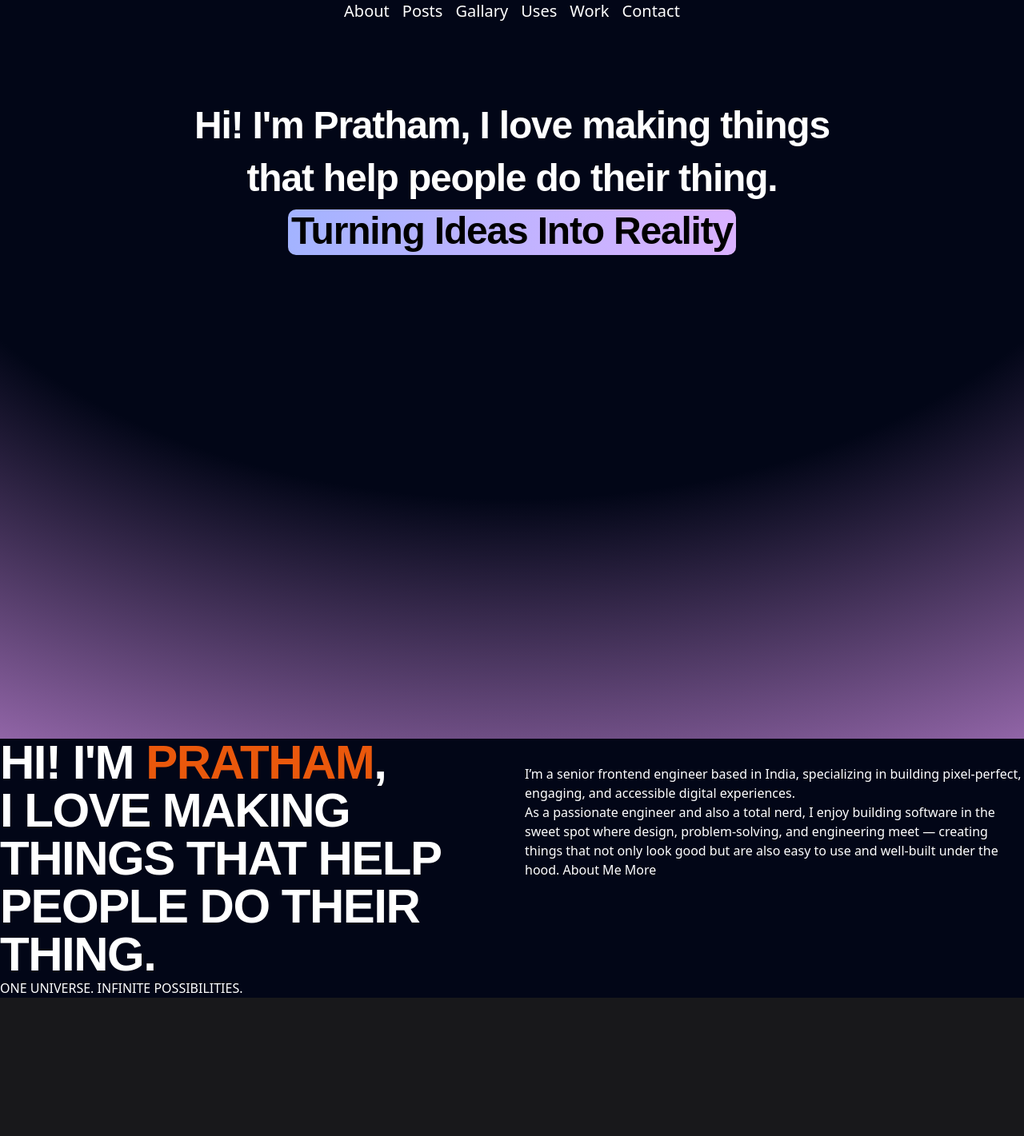
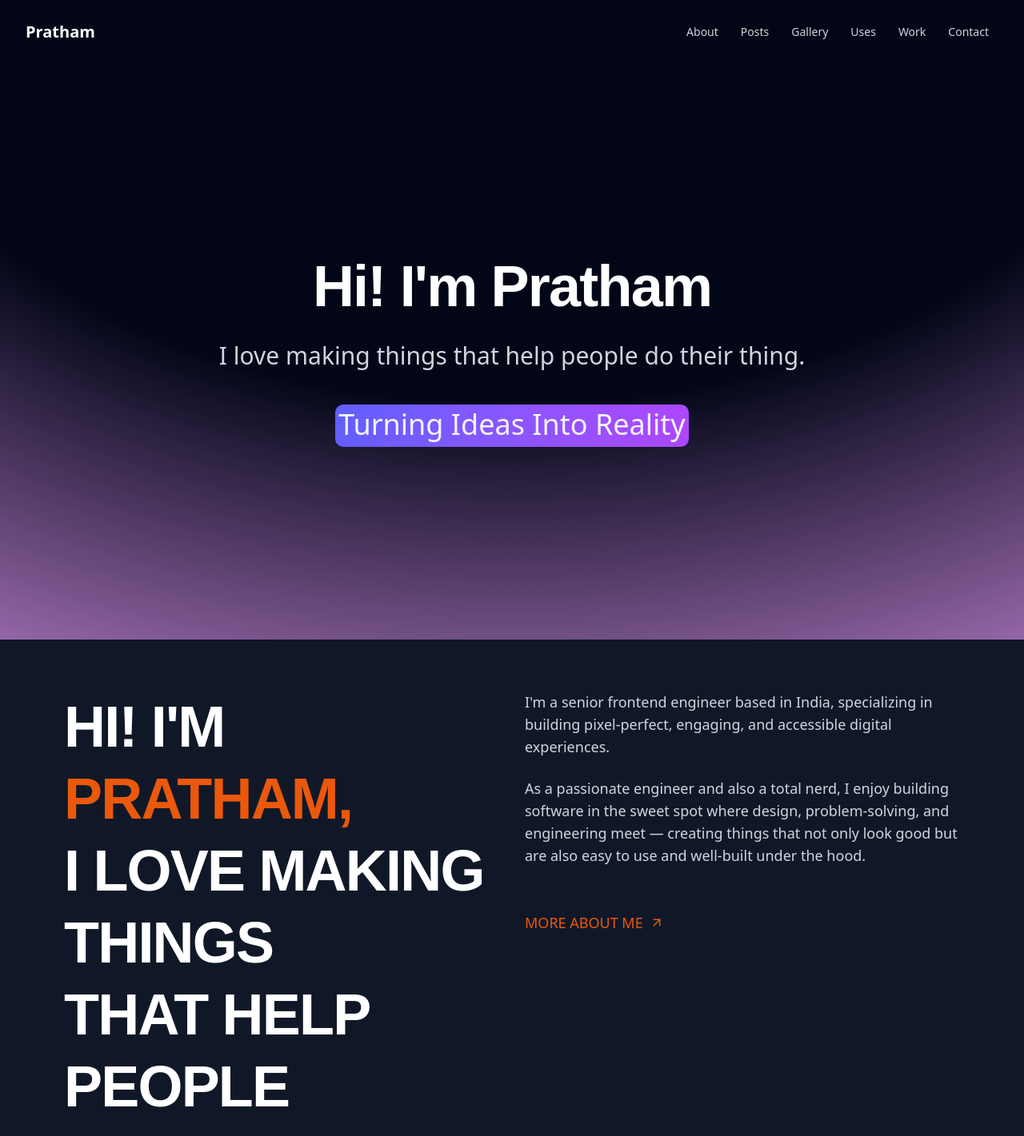
Before and after one commit to prathamisonline/portfolio, a Next.js app: page / in a window 1280 px wide. Shown: the top 1421 px of the page at 80% size. Before the commit the page ends 1248 px from the top, so only its background shows below. Built offline with nearby package versions, Linux system fonts and the light colour scheme; a web font is replaced by a local one.

Commit message:
fixed mobile responsive and home page ui

```diff
--- a/app/layout.tsx
+++ b/app/layout.tsx
@@ -1,17 +1,35 @@
-import type { Metadata } from "next";
-// import { Space_Mono } from "next/font/google";
+import type { Metadata, Viewport } from "next";
 import "./globals.css";
 
-// const spaceMono = Space_Mono({
-//   weight: ['400', '700'],
-//   subsets: ["latin"],
-//   variable: '--font-space-mono',
-//   display: 'swap',
-// });
+export const metadata: Metadata = {
+  title: "Pratham - Frontend Engineer",
+  description: "Senior Frontend Engineer passionate about building beautiful, accessible, and performant web experiences.",
+  keywords: ["frontend developer", "react", "next.js", "typescript", "portfolio"],
+  authors: [{ name: 'Pratham' }],
+  creator: 'Pratham',
+  publisher: 'Pratham',
+  metadataBase: new URL('https://yourdomain.com'), // Replace with your actual domain
+  openGraph: {
+    title: 'Pratham - Frontend Engineer',
+    description: 'Senior Frontend Engineer passionate about building beautiful, accessible, and performant web experiences.',
+    url: 'https://yourdomain.com',
+    siteName: 'Pratham Portfolio',
+    locale: 'en_US',
+    type: 'website',
+  },
+  twitter: {
+    card: 'summary_large_image',
+    title: 'Pratham - Frontend Engineer',
+    description: 'Senior Frontend Engineer passionate about building beautiful, accessible, and performant web experiences.',
+    creator: '@yourtwitter', // Replace with your Twitter handle
+  },
+};
 
-export const metadata: Metadata = {
-  title: "Create Next App",
-  description: "Generated by create next app",
+export const viewport: Viewport = {
+  width: 'device-width',
+  initialScale: 1,
+  maximumScale: 5,
+  themeColor: '#0f172a',
 };
 
 export default function RootLayout({
@@ -20,10 +38,15 @@ export default function RootLayout({
   children: React.ReactNode;
 }>) {
   return (
-    <html lang="en">
-      <body
-        className={` antialiased bg-zinc-900`}
-      >
+    <html lang="en" className="dark scroll-smooth">
+      <head>
+        <meta name="theme-color" content="#0f172a" />
+        <link rel="icon" href="/favicon.ico" sizes="any" />
+        <link rel="icon" href="/icon.svg" type="image/svg+xml" />
+        <link rel="apple-touch-icon" href="/apple-touch-icon.png" />
+        <link rel="manifest" href="/site.webmanifest" />
+      </head>
+      <body className="antialiased bg-gray-900 text-gray-100">
         {children}
       </body>
     </html>
--- a/app/page.tsx
+++ b/app/page.tsx
@@ -1,8 +1,49 @@
+"use client";
+
+import { useEffect } from 'react';
 import Home from "@/components/home/home";
 
-export default function page() {
+export default function Page() {
+  // Smooth scroll behavior for anchor links
+  useEffect(() => {
+    if (typeof window === 'undefined') return;
+
+    const handleAnchorClick = (e: MouseEvent) => {
+      const target = e.target as HTMLElement;
+      const link = target.closest('a');
+
+      if (link && link.getAttribute('href')?.startsWith('#')) {
+        e.preventDefault();
+        const targetId = link.getAttribute('href');
+        const targetElement = document.querySelector(targetId as string);
+
+        if (targetElement) {
+          // Close mobile menu if open
+          const mobileMenuButton = document.querySelector('[aria-expanded="true"]');
+          if (mobileMenuButton && mobileMenuButton.getAttribute('data-mobile-menu-button') === 'true') {
+            mobileMenuButton.setAttribute('aria-expanded', 'false');
+            document.body.style.overflow = '';
+          }
+
+          // Calculate the scroll position, accounting for the fixed header
+          const headerHeight = document.querySelector('header')?.offsetHeight || 0;
+          const elementPosition = targetElement.getBoundingClientRect().top + window.pageYOffset;
+          const offsetPosition = elementPosition - headerHeight;
+
+          window.scrollTo({
+            top: offsetPosition,
+            behavior: 'smooth'
+          });
+        }
+      }
+    };
+
+    document.addEventListener('click', handleAnchorClick, false);
+    return () => document.removeEventListener('click', handleAnchorClick);
+  }, []);
+
   return (
-    <div className=" min-h-screen bg-[#020617]">
+    <div className="min-h-screen bg-white dark:bg-gray-900 text-gray-900 dark:text-gray-100 transition-colors duration-200">
       <Home />
     </div>
   );
--- a/components/home/about.tsx
+++ b/components/home/about.tsx
@@ -1,16 +1,35 @@
-import React from 'react'
+import React from 'react';
+import Link from 'next/link';
+import { FiArrowUpRight } from 'react-icons/fi';
 
 const About = () => {
   return (
-    <div className='flex justify-center items-baseline gap-8 w-full text-white'>
-        <h2 className='flex-1 uppercase text-6xl font-bold'>Hi! I'm <span className='text-[#EA580C] font-bold'>Pratham</span>,<br/>
-        I love making things that help people do their thing.</h2>
-        <div className='flex-1'>
-            <div>I’m a senior frontend engineer based in India, specializing in building pixel-perfect, engaging, and accessible digital experiences.</div>
-            <div>As a passionate engineer and also a total nerd, I enjoy building software in the sweet spot where design, problem-solving, and engineering meet — creating things that not only look good but are also easy to use and well-built under the hood. <span>About Me More</span></div>
-        </div>
+    <div className='flex flex-col md:flex-row justify-between gap-8 w-full text-white max-w-6xl mx-auto px-4 py-16'>
+      <h2 className='text-5xl md:text-6xl lg:text-7xl font-bold leading-tight flex-1'>
+        <span className='block'>HI! I'M</span>
+        <span className='text-[#EA580C]'>PRATHAM,</span>
+        <span className='block'>I LOVE MAKING THINGS</span>
+        <span className='block'>THAT HELP PEOPLE</span>
+        <span className='block'>DO THEIR THING.</span>
+      </h2>
+
+      <div className='flex-1 space-y-6 max-w-xl'>
+        <p className='text-gray-300 text-lg'>
+          I'm a senior frontend engineer based in India, specializing in building pixel-perfect, engaging, and accessible digital experiences.
+        </p>
+        <p className='text-gray-300 text-lg'>
+          As a passionate engineer and also a total nerd, I enjoy building software in the sweet spot where design, problem-solving, and engineering meet — creating things that not only look good but are also easy to use and well-built under the hood.
+        </p>
+        <Link
+          href="/about"
+          className='group inline-flex items-center text-[#EA580C] hover:text-orange-400 transition-colors mt-8 text-lg font-medium'
+        >
+          MORE ABOUT ME
+          <FiArrowUpRight className='ml-2 group-hover:translate-x-1 group-hover:-translate-y-1 transition-transform' />
+        </Link>
+      </div>
     </div>
-  )
-}
+  );
+};
 
-export default About
+export default About;
--- a/components/home/hero.tsx
+++ b/components/home/hero.tsx
@@ -12,6 +12,7 @@ import { Canvas } from "@react-three/fiber";
 export function Hero() {
   const COLORS_TOP = ["#13FFAA", "#1E67C6", "#CE84CF", "#DD335C"];
   const color = useMotionValue(COLORS_TOP[0]);
+
   useEffect(() => {
     animate(color, COLORS_TOP, {
       ease: "easeInOut",
@@ -20,42 +21,55 @@ export function Hero() {
       repeatType: "mirror",
     });
   }, []);
+
   const backgroundImage = useMotionTemplate`radial-gradient(125% 125% at 50% 0% , #020617 50% , ${color}`;
 
   return (
-    // <HeroHighlight>
     <motion.section
+      id="home"
       style={{
         backgroundImage,
+        minHeight: '100vh',
+        display: 'flex',
+        alignItems: 'center',
+        position: 'relative',
+        overflow: 'hidden',
+        paddingTop: '4rem', // Add padding for fixed navbar
       }}
+      className="w-full"
     >
-      <motion.h1
-        initial={{
-          opacity: 0,
-          y: 20,
-        }}
-        animate={{
-          opacity: 1,
-          y: [20, -5, 0],
-        }}
-        transition={{
-          duration: 0.5,
-          ease: [0.4, 0.0, 0.2, 1],
-        }}
-        className="text-2xl px-4 md:text-4xl lg:text-5xl font-bold mt-24 h-dvh text-white dark:text-white max-w-4xl leading-relaxed lg:leading-snug text-center mx-auto "
-      >
-        Hi! I'm Pratham, I love making things that help people do their thing.
-        <br />
-        <Highlight className="text-black dark:text-white">
-          Turning Ideas Into Reality
-        </Highlight>
-      </motion.h1>
-      {/* // </HeroHighlight> */}
-      {/* <div className="absolute inset-0 z-0">
-        <Canvas>
-          <Stars radius={50} count={2500} factor={4} fade speed={2} />
-        </Canvas>
-      </div> */}
+      <div className="container mx-auto px-4 sm:px-6 lg:px-8 py-16 sm:py-24 lg:py-32">
+        <motion.div
+          initial={{ opacity: 0, y: 20 }}
+          animate={{ opacity: 1, y: 0 }}
+          transition={{ duration: 0.6 }}
+          className="max-w-4xl mx-auto text-center"
+        >
+          <h1 className="text-4xl sm:text-5xl md:text-6xl lg:text-7xl font-bold text-white leading-tight sm:leading-tight md:leading-tight lg:leading-tight mb-6">
+            Hi! I'm Pratham
+          </h1>
+
+          <motion.p
+            className="text-xl sm:text-2xl md:text-3xl text-gray-300 mb-8 max-w-3xl mx-auto"
+            initial={{ opacity: 0, y: 20 }}
+            animate={{ opacity: 1, y: 0 }}
+            transition={{ delay: 0.1, duration: 0.6 }}
+          >
+            I love making things that help people do their thing.
+          </motion.p>
+
+          <motion.div
+            className="mt-8 md:mt-12"
+            initial={{ opacity: 0, y: 20 }}
+            animate={{ opacity: 1, y: 0 }}
+            transition={{ delay: 0.2, duration: 0.6 }}
+          >
+            <Highlight className="text-2xl sm:text-3xl md:text-4xl font-medium">
+              Turning Ideas Into Reality
+            </Highlight>
+          </motion.div>
+        </motion.div>
+      </div>
     </motion.section>
   );
 }
--- a/components/navbar.tsx
+++ b/components/navbar.tsx
@@ -1,23 +1,130 @@
-import React from 'react'
+"use client";
 
-const navbarItem = [
-    { title: "About" },
-    { title: "Posts" },
-    { title: "Gallary" },
-    { title: "Uses" },
-    { title: "Work" },
-    { title: "Contact" },
+import React, { useState, useEffect } from 'react';
+import { motion, AnimatePresence } from 'framer-motion';
+import { FiMenu, FiX } from 'react-icons/fi';
+
+const navbarItems = [
+  { title: "About", href: "#about" },
+  { title: "Posts", href: "#posts" },
+  { title: "Gallery", href: "#gallery" },
+  { title: "Uses", href: "#uses" },
+  { title: "Work", href: "#work" },
+  { title: "Contact", href: "#contact" },
 ];
+
 const Navbar = () => {
+  const [isScrolled, setIsScrolled] = useState(false);
+  const [mobileMenuOpen, setMobileMenuOpen] = useState(false);
+
+  useEffect(() => {
+    const handleScroll = () => {
+      setIsScrolled(window.scrollY > 10);
+    };
+
+    window.addEventListener('scroll', handleScroll);
+    return () => window.removeEventListener('scroll', handleScroll);
+  }, []);
+
+  const toggleMobileMenu = () => {
+    setMobileMenuOpen(!mobileMenuOpen);
+  };
+
   return (
-    <div className='flex justify-center items-center'>
-            <ul className='flex gap-4 items-center  text-white font-medium text-xl cursor-pointer'>
-                {navbarItem.map((nav,index)=>
-                    <li key={index} className='hover:text-gray-400 transition-colors'>{nav.title}</li>
-                )}
-            </ul>
-    </div>
-  )
-}
+    <header
+      className={`fixed w-full z-50 transition-all duration-300 ${
+        isScrolled || mobileMenuOpen ? 'bg-gray-900/90 backdrop-blur-sm shadow-sm' : 'bg-transparent'
+      }`}
+    >
+      <div className="container mx-auto px-4 sm:px-6 lg:px-8">
+        <div className="flex justify-between items-center h-16 md:h-20">
+          {/* Logo */}
+          <a
+            href="#"
+            className="text-xl font-bold text-white"
+          >
+            Pratham
+          </a>
 
-export default Navbar
+          {/* Desktop Navigation */}
+          <nav className="hidden md:flex items-center space-x-1">
+            {navbarItems.map((item, index) => (
+              <a
+                key={index}
+                href={item.href}
+                className="px-3 py-2 text-sm font-medium text-gray-300 hover:text-orange-400 transition-colors"
+              >
+                {item.title}
+              </a>
+            ))}
+          </nav>
+
+          {/* Mobile menu button */}
+          <div className="md:hidden">
+            <button
+              onClick={() => {
+                toggleMobileMenu();
+                // Toggle body scroll lock
+                document.body.style.overflow = !mobileMenuOpen ? 'hidden' : '';
+              }}
+              className="inline-flex items-center justify-center p-2 rounded-md text-gray-300 hover:text-orange-400 focus:outline-none"
+              aria-expanded={mobileMenuOpen}
+              aria-controls="mobile-menu"
+              data-mobile-menu-button="true"
+            >
+              <span className="sr-only">{mobileMenuOpen ? 'Close main menu' : 'Open main menu'}</span>
+              {mobileMenuOpen ? (
+                <FiX className="block h-6 w-6" aria-hidden="true" />
+              ) : (
+                <FiMenu className="block h-6 w-6" aria-hidden="true" />
+              )}
+            </button>
+          </div>
+        </div>
+      </div>
+
+      {/* Mobile menu */}
+      <AnimatePresence>
+        {mobileMenuOpen && (
+          <motion.div
+            id="mobile-menu"
+            initial={{ opacity: 0, height: 0 }}
+            animate={{ opacity: 1, height: 'auto' }}
+            exit={{ opacity: 0, height: 0 }}
+            className="md:hidden overflow-hidden fixed top-16 left-0 right-0 z-50 bg-gray-900 shadow-lg"
+            style={{ marginTop: '1px' }} // Ensure it's below the header
+            role="menu"
+            aria-orientation="vertical"
+            aria-labelledby="mobile-menu-button"
+          >
+            <div className="px-2 pt-2 pb-3 space-y-1 sm:px-3 bg-white dark:bg-gray-900">
+              {navbarItems.map((item, index) => (
+                <a
+                  key={index}
+                  href={item.href}
+                  className="block px-3 py-2 rounded-md text-base font-medium text-gray-700 hover:text-orange-500 dark:text-gray-300 dark:hover:text-orange-400 transition-colors"
+                  role="menuitem"
+                  tabIndex={0}
+                  onClick={() => {
+                    setMobileMenuOpen(false);
+                    document.body.style.overflow = '';
+                  }}
+                  onKeyDown={(e) => {
+                    if (e.key === 'Enter' || e.key === ' ') {
+                      setMobileMenuOpen(false);
+                      document.body.style.overflow = '';
+                    }
+                  }}
+                >
+                  {item.title}
+                </a>
+              ))}
+            </div>
+          </motion.div>
+        )}
+      </AnimatePresence>
+    </header>
+  );
+};
+
+export default Navbar;
--- a/package.json
+++ b/package.json
@@ -14,11 +14,13 @@
     "@react-three/fiber": "^9.1.2",
     "class-variance-authority": "^0.7.1",
     "clsx": "^2.1.1",
+    "framer-motion": "^12.18.1",
     "lucide-react": "^0.514.0",
     "motion": "^12.17.0",
     "next": "15.3.3",
     "react": "^19.0.0",
     "react-dom": "^19.0.0",
+    "react-icons": "^5.5.0",
     "tailwind-merge": "^3.3.1",
     "three": "^0.177.0"
   },
```
Also changed, not shown: 1 other file (tests, documents, lock files or other folders).
